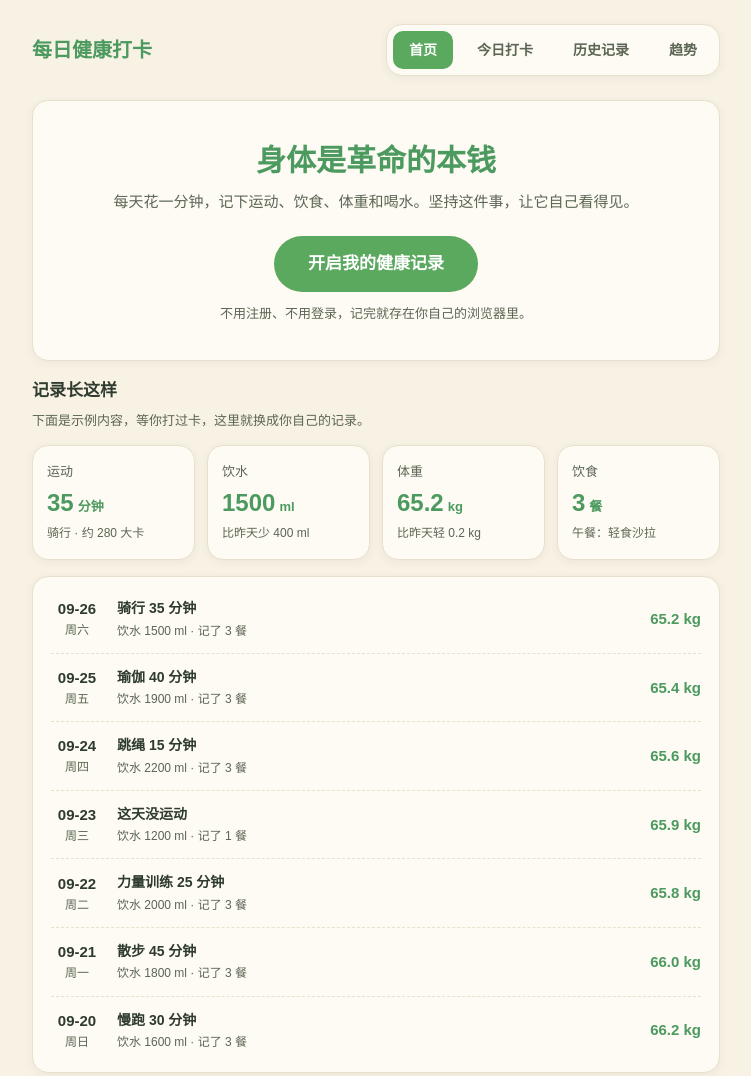
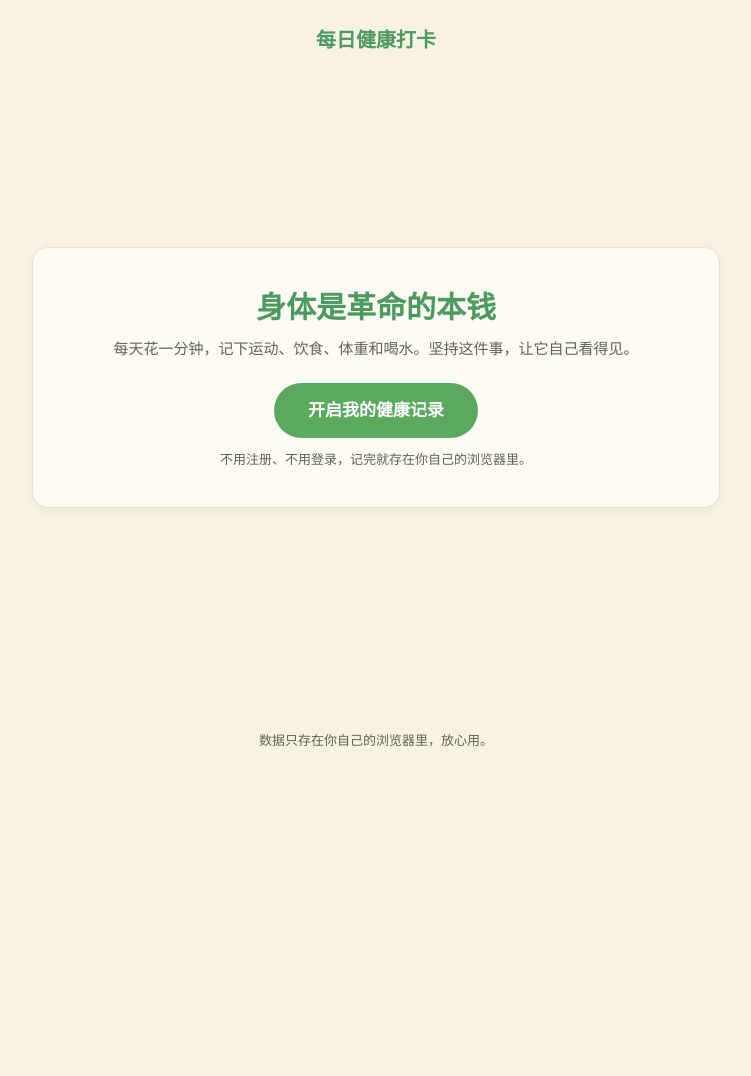
Before and after one commit to Panky-pan/Daily-Health-Log, a plain HTML site: page welcome.html in a window 1280 px wide. Shown: the top 1076 px of the page, without its empty margins (264-1015 px from the left). After the commit the page ends 800 px from the top, so only its background shows below. Drawn offline with Linux system fonts and the light colour scheme.

Commit message:
Day 10｜首页瘦身为纯开屏页
改了什么：welcome.html 移除顶部四项导航、「记录长这样」预览区和数据脚本引用，只留品牌名 + 居中 hero；style.css 新增 splash 垂直居中布局。
加了什么：无新增文件；mock.js/landing.js 保留但首页不再引用。

```diff
--- a/assets/css/style.css
+++ b/assets/css/style.css
@@ -461,6 +461,32 @@ body {
   color: var(--color-muted);
 }
 
+/* ---- Day 10：纯开屏布局 ----
+   无导航、无预览区：品牌名贴顶、页脚贴底，hero 垂直居中占满一屏 */
+.container-splash {
+  min-height: 100vh;
+  display: flex;
+  flex-direction: column;
+}
+
+.container-splash main {
+  flex: 1;
+  display: flex;
+  flex-direction: column;
+  justify-content: center;
+}
+
+.splash-brand {
+  font-size: 20px;
+  font-weight: 800;
+  color: var(--color-green);
+  text-align: center;
+}
+
+.splash-hero {
+  margin-bottom: 0;
+}
+
 /* ---- 预览区标题 ---- */
 .preview-title {
   font-size: 17px;
--- a/welcome.html
+++ b/welcome.html
@@ -8,68 +8,19 @@
 </head>
 <body>
 
-<div class="container">
+<div class="container container-splash">
 
-  <!-- 顶部导航：四页共用结构，当前页链接加 class="active" -->
-  <header class="site-header">
-    <div class="site-title">每日健康打卡</div>
-    <nav class="site-nav">
-      <a href="welcome.html" class="active">首页</a>
-      <a href="index.html">今日打卡</a>
-      <a href="history.html">历史记录</a>
-      <a href="trends.html">趋势</a>
-    </nav>
-  </header>
+  <!-- 开屏页只放品牌名，不放导航：点「开启我的健康记录」进入应用后，
+       各页面自带导航栏，照样能去今日打卡 / 历史记录 / 趋势，也能回这里 -->
+  <header class="splash-brand">每日健康打卡</header>
 
   <main>
-    <!-- ============ hero 区：一句话 + 主按钮 ============ -->
-    <section class="hero">
+    <!-- ============ hero 区：整屏垂直居中的门面 ============ -->
+    <section class="hero splash-hero">
       <h1 class="hero-title">身体是革命的本钱</h1>
       <p class="hero-sub">每天花一分钟，记下运动、饮食、体重和喝水。坚持这件事，让它自己看得见。</p>
       <a class="btn btn-hero" href="index.html">开启我的健康记录</a>
       <p class="hero-note">不用注册、不用登录，记完就存在你自己的浏览器里。</p>
-    </section>
-
-    <!-- ============ 预览区 ============
-         第 3 板块用本地假数据把卡片和列表渲染进 #preview-cards / #preview-list；
-         四个状态容器已经就位，第 3 板块用 JS 按状态切换 hidden：
-         loading（加载中·骨架屏）/ data（有数据）/ empty（空）/ error（出错） -->
-    <section class="preview">
-      <h2 class="preview-title">记录长这样</h2>
-      <p class="preview-hint">下面是示例内容，等你打过卡，这里就换成你自己的记录。</p>
-
-      <!-- 状态一：加载中（骨架屏）。现在默认显示，方便先看清版式 -->
-      <div class="state-loading" id="preview-loading">
-        <div class="skeleton-cards">
-          <div class="skeleton-card"></div>
-          <div class="skeleton-card"></div>
-          <div class="skeleton-card"></div>
-          <div class="skeleton-card"></div>
-        </div>
-        <div class="skeleton-line"></div>
-        <div class="skeleton-line skeleton-line-short"></div>
-        <div class="skeleton-line"></div>
-      </div>
-
-      <!-- 状态二：有数据（概览卡片 + 最近记录列表）。内容由第 3 板块的 JS 填入 -->
-      <div id="preview-data" hidden>
-        <div class="preview-cards" id="preview-cards"></div>
-        <ul class="record-list" id="preview-list"></ul>
-      </div>
-
-      <!-- 状态三：空——一条记录都还没有时 -->
-      <div class="state-box" id="preview-empty" hidden>
-        <p class="state-title">还没记过任何一天</p>
-        <p class="state-desc">今天先打第一次卡吧，这里很快就会热闹起来。</p>
-        <a class="btn btn-ghost" href="index.html">去打今天的卡</a>
-      </div>
-
-      <!-- 状态四：出错——数据没取到时（重试按钮在第 3 板块接上逻辑） -->
-      <div class="state-box state-box-error" id="preview-error" hidden>
-        <p class="state-title">记录没加载出来</p>
-        <p class="state-desc">可能是页面抽了下风，点下面重新试一次。</p>
-        <button type="button" class="btn btn-ghost" id="preview-retry">重新加载</button>
-      </div>
     </section>
   </main>
 
@@ -77,11 +28,5 @@
 
 </div>
 
-<!-- 顺序有讲究：mock.js 会用到 calories.js 的换算表，所以排在它后面；
-     landing.js 又要用 mock.js 的取数函数，放最后 -->
-<script src="assets/js/calories.js"></script>
-<script src="assets/js/mock.js"></script>
-<script src="assets/js/landing.js"></script>
-
 </body>
 </html>
```
